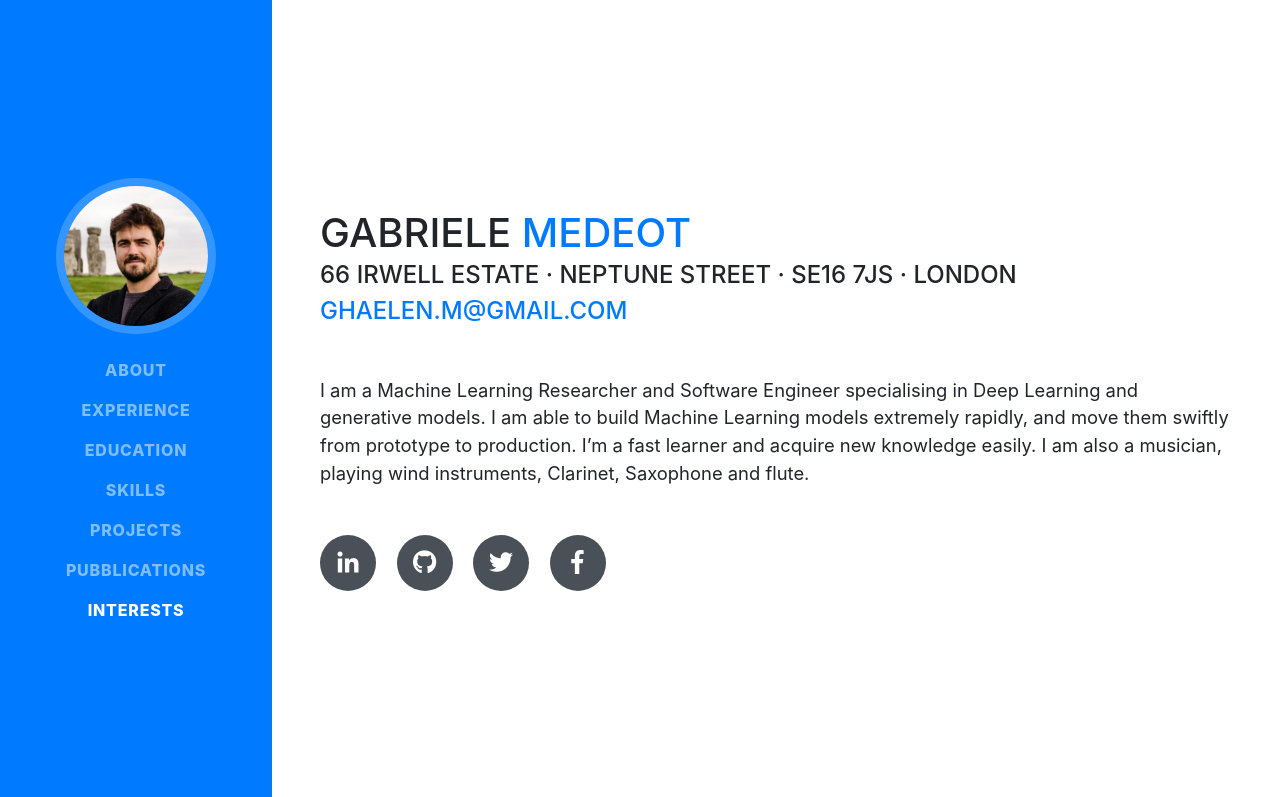
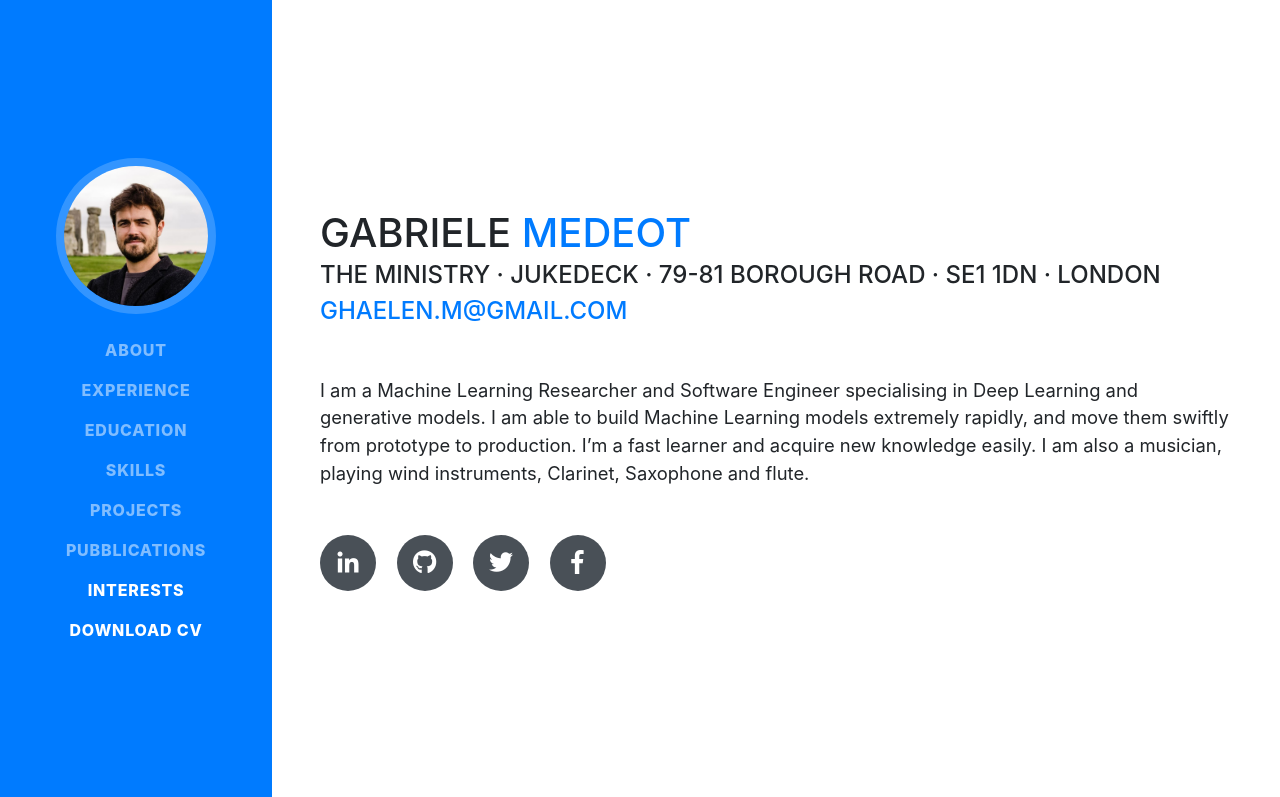
Before and after one commit to loulblemo/personalwebsite, a website with bundled scripts: page index.html in a window 1280 px wide. Shown: the top 797 px of the page. Built offline with nearby package versions, Linux system fonts and the light colour scheme; a web font is replaced by a local one.

Commit message:
fix address

```diff
--- a/index.html
+++ b/index.html
@@ -70,6 +70,9 @@
           <li class="nav-item">
             <a class="nav-link js-scroll-trigger" href="#interests">Interests</a>
           </li>
+          <li class="nav-item">
+            <a class="nav-link js-scroll-trigger" href="#interests">Download CV</a>
+          </li>
           <!-- <li class="nav-item">
             <a class="nav-link js-scroll-trigger" href="#awards">Awards</a>
           </li> -->
@@ -88,7 +91,9 @@
           <h1 class="mb-0">Gabriele
             <span class="text-primary">Medeot</span>
           </h1>
-          <div class="subheading mb-5">66 Irwell Estate · Neptune Street · SE16 7JS · LONDON
+          <div class="subheading mb-5">
+            The Ministry · Jukedeck · 79-81 Borough Road · SE1 1DN · LONDON
+            <!-- 66 Irwell Estate · Neptune Street · SE16 7JS · LONDON -->
             <a href="mailto:name@email.com">ghaelen.m@gmail.com</a>
           </div>
           <p class="lead mb-5">I am a Machine Learning Researcher and Software Engineer specialising in Deep Learning and generative models. I am able to build Machine Learning models extremely rapidly, and move them swiftly from prototype to production.  I’m a fast learner and acquire new knowledge easily. I am also a musician, playing wind instruments, Clarinet, Saxophone and flute.</p>
@@ -105,6 +110,7 @@
             <a href="https://www.facebook.com/gabriele.medeot.3">
               <i class="fab fa-facebook-f"></i>
             </a>
+
           </div>
         </div>
       </section>
```
